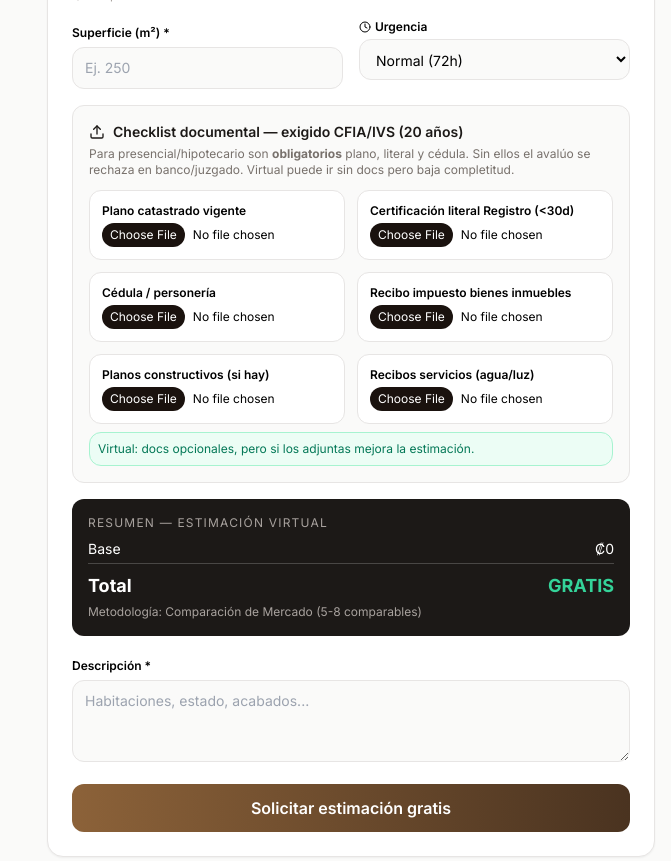
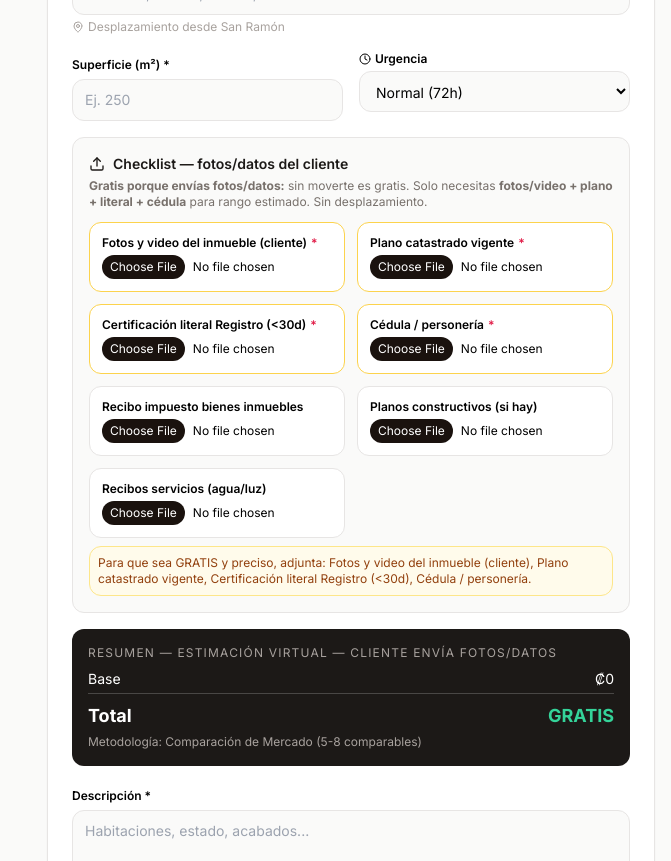
Before and after one commit to kike2638/viva-costa-rica, a React (Vite) app: page / in a window 1280 px wide. Shown: the part 2000-2861 px from the top of the page, without its empty margins (609-1280 px from the left). Built offline with nearby package versions, Linux system fonts and the light colour scheme.

Commit message:
feat: avaluo gratis si cliente envia fotos/datos - sin movilizacion, con visita incluye desplazamiento San Ramon

```diff
--- a/src/components/EvaluationForm.tsx
+++ b/src/components/EvaluationForm.tsx
@@ -39,7 +39,7 @@ export default function EvaluationForm({ compact=false }: { compact?: boolean })
           <div className="font-semibold text-stone-900 mt-3">¡Solicitud registrada!</div>
           <div className="mt-2 inline-flex px-3 py-1 rounded-full bg-stone-900 text-white text-xs font-mono">ID: {newId}</div>
           {lastModalidad==='virtual' ? (
-            <p className="text-sm text-stone-600 mt-3">Modalidad <b>Virtual — GRATIS</b>. Rango estimado 24h (no válido SUGEF).</p>
+            <p className="text-sm text-stone-600 mt-3">Modalidad <b>Virtual — GRATIS porque enviaste fotos/datos</b>. Sin desplazamiento desde San Ramón. Rango 24h (no válido SUGEF).</p>
           ) : (
             <div className="mt-3 bg-amber-50 border border-amber-200 rounded-xl p-3 text-left text-sm">
               <div className="font-semibold text-amber-900">Avalúo {lastModalidad==='hipotecario'?'Hipotecario':'Presencial'} — <span className="text-[#8c6239]">₡{lastCosto.toLocaleString('es-CR')}</span></div>
@@ -116,18 +116,23 @@ export default function EvaluationForm({ compact=false }: { compact?: boolean })
 
             {/* CHECKLIST DOCUMENTAL */}
             <div className="border border-stone-200 rounded-xl p-4 bg-stone-50">
-              <div className="font-semibold text-sm text-stone-900 flex items-center gap-2"><Upload className="w-4 h-4"/> Checklist documental — exigido CFIA/IVS (20 años)</div>
-              <p className="text-xs text-stone-500 mt-1">Para presencial/hipotecario son <b>obligatorios</b> plano, literal y cédula. Sin ellos el avalúo se rechaza en banco/juzgado. Virtual puede ir sin docs pero baja completitud.</p>
+              <div className="font-semibold text-sm text-stone-900 flex items-center gap-2"><Upload className="w-4 h-4"/> Checklist — fotos/datos del cliente</div>
+              <p className="text-xs text-stone-500 mt-1">
+                {isPaid ? <><b>Con visita (San Ramón):</b> obligatorios fotos, plano, literal y cédula. Sin ellos no se agenda visita (evitas ir sin datos).</> : <><b>Gratis porque envías fotos/datos:</b> sin moverte es gratis. Solo necesitas <b>fotos/video + plano + literal + cédula</b> para rango estimado. Sin desplazamiento.</>}
+              </p>
               <div className="grid md:grid-cols-2 gap-3 mt-3">
-                {DOCS_REQUERIDOS.map(d=>(
-                  <label key={d.key} className={`flex flex-col gap-1 p-3 rounded-xl border bg-white ${d.required && isPaid ? 'border-amber-300' : 'border-stone-200'}`}>
-                    <span className="text-xs font-semibold flex items-center gap-1">{d.label} {d.required && isPaid && <span className="text-rose-600">*</span>} {files[d.key] && <span className="text-emerald-600">✓ {files[d.key]}</span>}</span>
+                {DOCS_REQUERIDOS.map(d=>{
+                  const isReq = isPaid ? d.required : d.key==='fotos' || d.key==='plano' || d.key==='literal' || d.key==='cedula'
+                  return (
+                  <label key={d.key} className={`flex flex-col gap-1 p-3 rounded-xl border bg-white ${isReq ? 'border-amber-300' : 'border-stone-200'}`}>
+                    <span className="text-xs font-semibold flex items-center gap-1">{d.label} {isReq && <span className="text-rose-600">*</span>} {files[d.key] && <span className="text-emerald-600">✓ {files[d.key]}</span>}</span>
                     <input type="file" accept={d.accept} onChange={e=> onFile(d.key, e)} className="text-xs file:mr-2 file:py-1 file:px-2 file:rounded-full file:border-0 file:bg-[#1a120e] file:text-white file:text-xs"/>
                   </label>
-                ))}
+                )})}
               </div>
-              {isPaid && missingRequired.length>0 && <div className="mt-2 text-xs text-amber-800 bg-amber-50 border border-amber-200 rounded-xl p-2">Faltan obligatorios: {missingRequired.join(', ')} — podrás completar luego, pero la visita no se agenda hasta 100% requeridos.</div>}
-              {!isPaid && <div className="mt-2 text-xs text-emerald-700 bg-emerald-50 border border-emerald-200 rounded-xl p-2">Virtual: docs opcionales, pero si los adjuntas mejora la estimación.</div>}
+              {isPaid && missingRequired.length>0 && <div className="mt-2 text-xs text-amber-800 bg-amber-50 border border-amber-200 rounded-xl p-2">Faltan para poder agendar visita: {missingRequired.join(', ')}.</div>}
+              {!isPaid && missingRequired.length>0 && <div className="mt-2 text-xs text-amber-800 bg-amber-50 border border-amber-200 rounded-xl p-2">Para que sea GRATIS y preciso, adjunta: {missingRequired.join(', ')}.</div>}
+              {!isPaid && missingRequired.length===0 && <div className="mt-2 text-xs text-emerald-700 bg-emerald-50 border border-emerald-200 rounded-xl p-2">¡Perfecto! Con tus fotos/datos el avalúo virtual es GRATIS sin movilización.</div>}
             </div>
 
             <div className="bg-stone-900 text-white rounded-xl p-4">
--- a/src/utils/constants.ts
+++ b/src/utils/constants.ts
@@ -165,9 +165,9 @@ export const PERITO_PRINCIPAL = {
 // === TERRA CAPITAL: Modelo comercial de avalúos ===
 export type AvaluoModalidad = 'virtual' | 'presencial' | 'hipotecario'
 export const AVALUO_MODALIDADES: { value: AvaluoModalidad; label: string; desc: string; basePrice: number; badge: string }[] = [
-  { value: 'virtual', label: 'Estimación Virtual', desc: 'Rango estimado sin visita. No válido para bancos. Entrega 24h.', basePrice: 0, badge: 'GRATIS' },
-  { value: 'presencial', label: 'Avalúo Presencial Certificado', desc: 'Visita + reporte CFIA válido para venta. Entrega 48-72h.', basePrice: 45000, badge: 'Desde ₡45.000' },
-  { value: 'hipotecario', label: 'Avalúo Hipotecario Bancario', desc: 'Certificado para crédito, con inspección y fotos. Entrega 72h.', basePrice: 95000, badge: 'Desde ₡95.000' },
+  { value: 'virtual', label: 'Estimación Virtual — Cliente envía fotos/datos', desc: 'GRATIS sin visita: cliente envía fotos, video y datos. Rango estimado 24h. No válido SUGEF/bancos. Sin desplazamiento.', basePrice: 0, badge: 'GRATIS' },
+  { value: 'presencial', label: 'Avalúo Presencial Certificado — Con visita', desc: 'CON visita: me desplazo desde San Ramón + reporte CFIA válido venta. Entrega 48-72h. Incluye desplazamiento.', basePrice: 45000, badge: 'Desde ₡45.000' },
+  { value: 'hipotecario', label: 'Avalúo Hipotecario Bancario — Con visita', desc: 'CON visita: inspección + fotos perito + certificado crédito. 72h. Incluye desplazamiento.', basePrice: 95000, badge: 'Desde ₡95.000' },
 ]
 
 // Base: San Ramón de Alajuela — todo se calcula desde aquí
@@ -195,6 +195,7 @@ export const calcularCostoAvaluo = (modalidad: AvaluoModalidad, direccion: strin
 
 // === CHECKLIST + METODOLOGÍA AUTO (20 años) ===
 export const DOCS_REQUERIDOS = [
+  { key:'fotos', label:'Fotos y video del inmueble (cliente)', required: true, accept: '.jpg,.png,.mp4,.heic' },
   { key:'plano', label:'Plano catastrado vigente', required: true, accept: '.pdf,.jpg,.png' },
   { key:'literal', label:'Certificación literal Registro (<30d)', required: true, accept: '.pdf,.jpg,.png' },
   { key:'cedula', label:'Cédula / personería', required: true, accept: '.pdf,.jpg,.png' },
```
